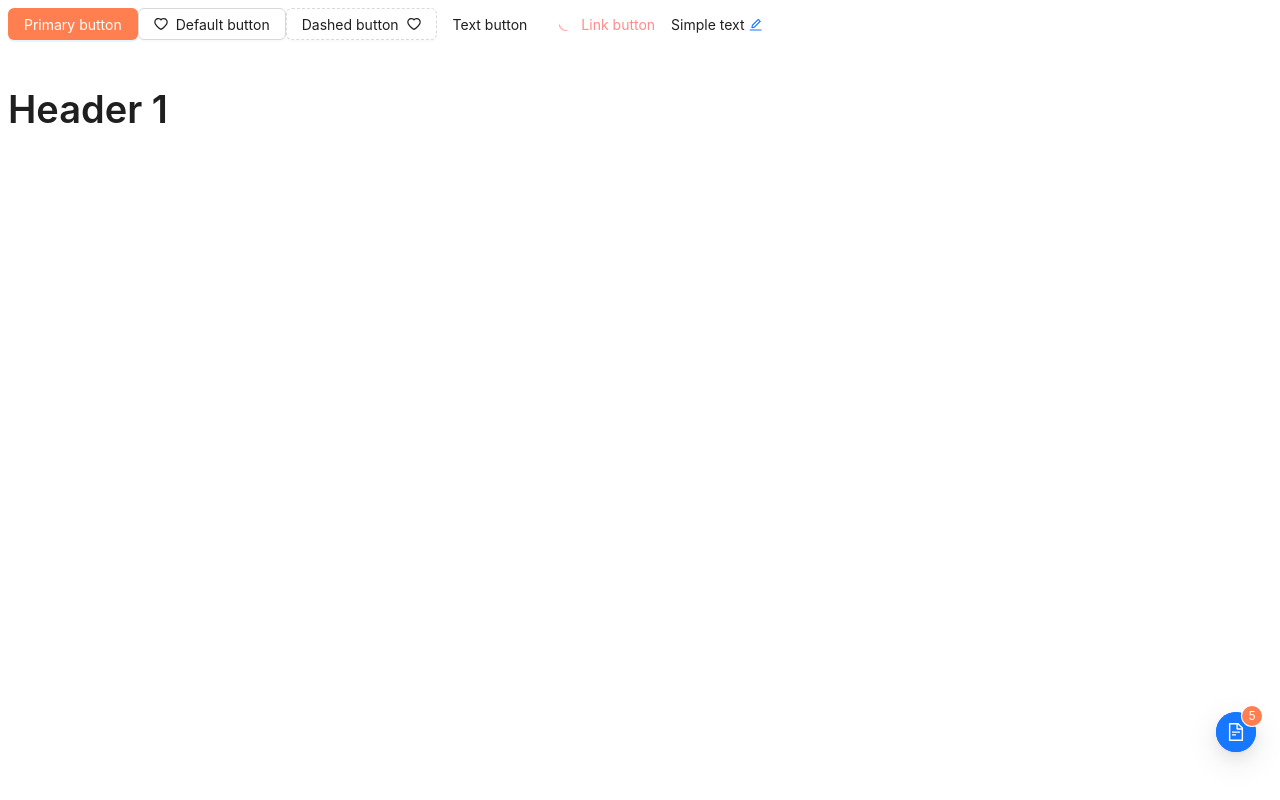
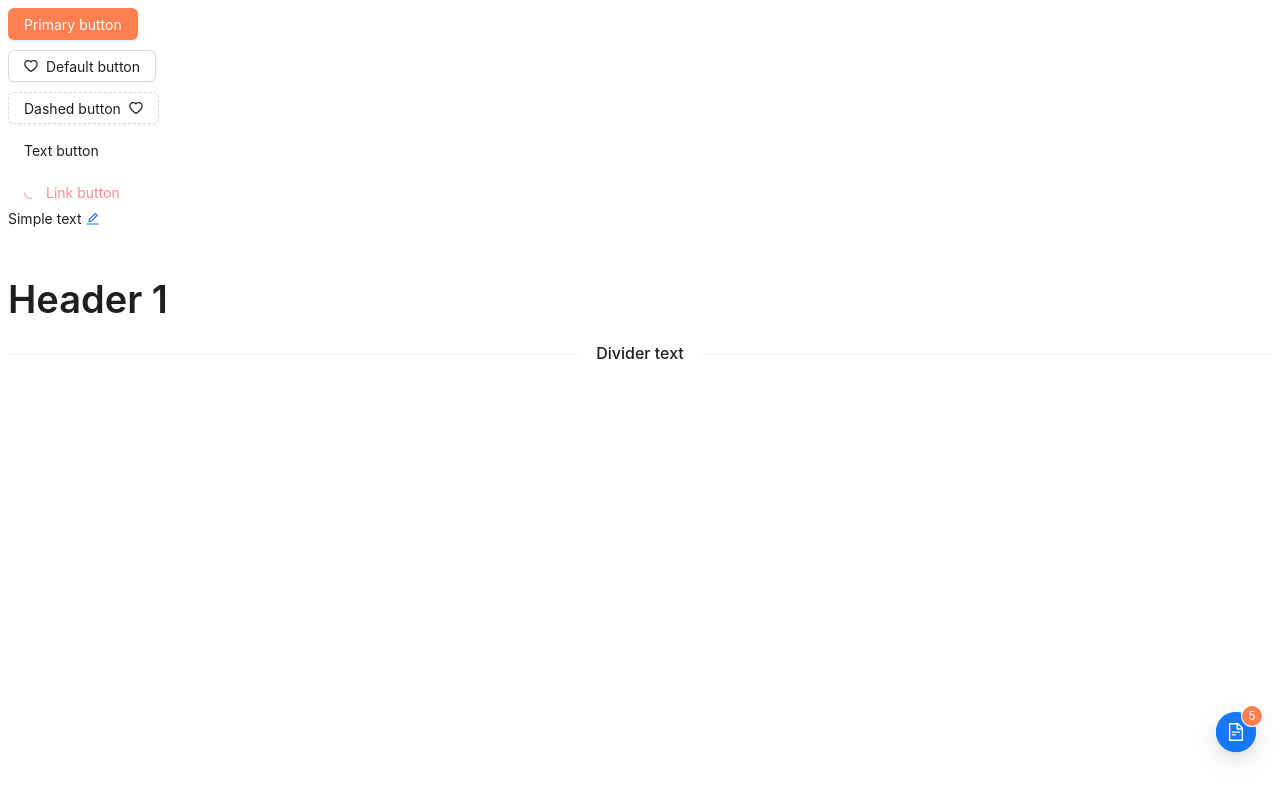
Before and after one commit to AidaChernyavskaya/ant-design, a React (Create React App) app: page / in a window 1280 px wide. Built offline with nearby package versions, Linux system fonts and the light colour scheme.

Commit message:
Try Flex component

```diff
--- a/src/App.tsx
+++ b/src/App.tsx
@@ -4,20 +4,27 @@ import {HeartOutlined} from "@ant-design/icons";
 import { FloatButton } from "antd";
 import {Typography} from "antd";
 
+import {Divider} from "antd";
+import {Flex} from "antd";
+
 function App() {
     const [editableStr, setEditableStr] = useState('Simple text');
   return (
       <div>
-          <Button type={"primary"} style={{ background: "coral"}}>Primary button</Button>
-          <Button type={"default"} icon={<HeartOutlined/>}>Default button</Button>
-          <Button type={"dashed"} icon={<HeartOutlined/>} iconPosition={'end'}>Dashed button</Button>
-          <Button type={"text"}>Text button</Button>
-          <Button type={"link"} loading={true} danger={true}>Link button</Button>
+          <Flex vertical={true} justify={"flex-start"} align={"flex-start"} gap={10}>
+              <Button type={"primary"} style={{ background: "coral"}}>Primary button</Button>
+              <Button type={"default"} icon={<HeartOutlined/>}>Default button</Button>
+              <Button type={"dashed"} icon={<HeartOutlined/>} iconPosition={'end'}>Dashed button</Button>
+              <Button type={"text"}>Text button</Button>
+              <Button type={"link"} loading={true} danger={true}>Link button</Button>
+          </Flex>
 
           <FloatButton type={'primary'} tooltip={'Help'} badge={{count: 5, color: 'coral'}}/>
 
           <Typography.Text editable={{onChange: setEditableStr}}>{editableStr}</Typography.Text>
           <Typography.Title level={1}>Header 1</Typography.Title>
+
+          <Divider children={'Divider text'}/>
       </div>
 
   );
```
